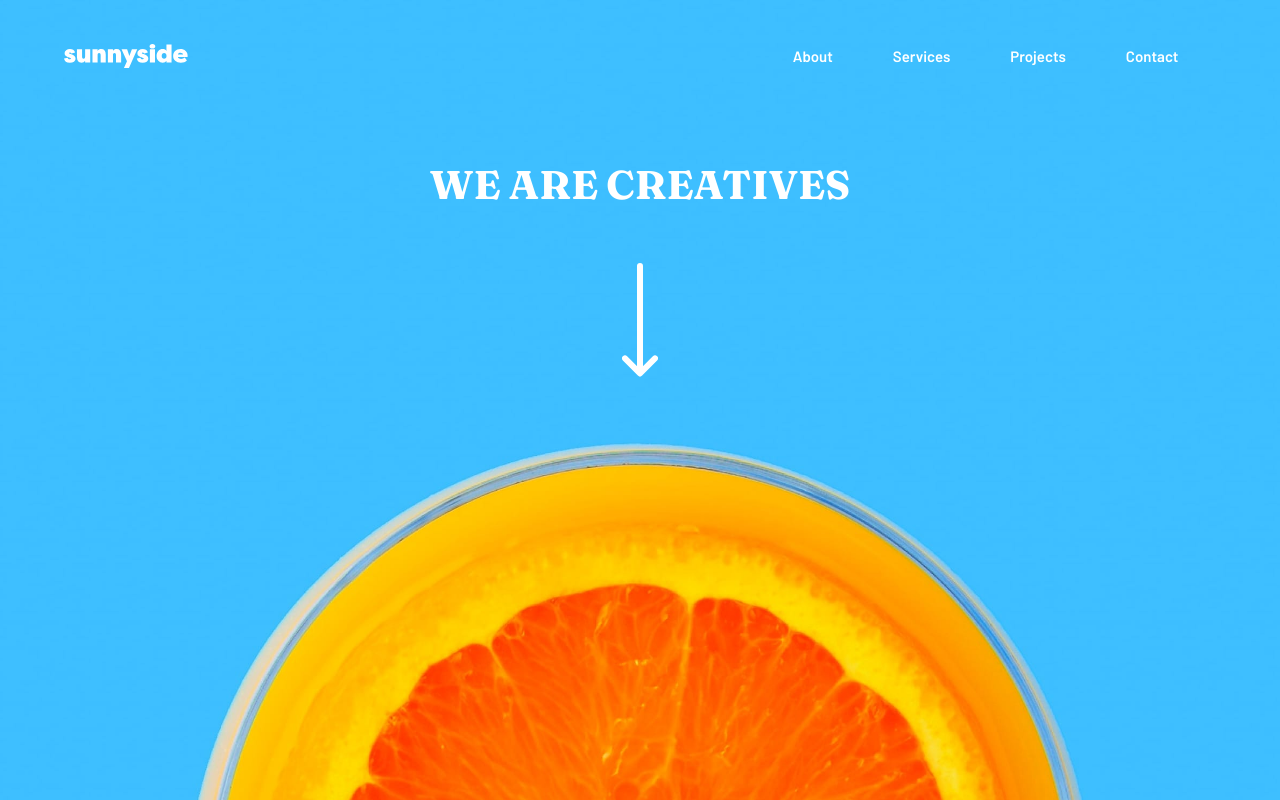
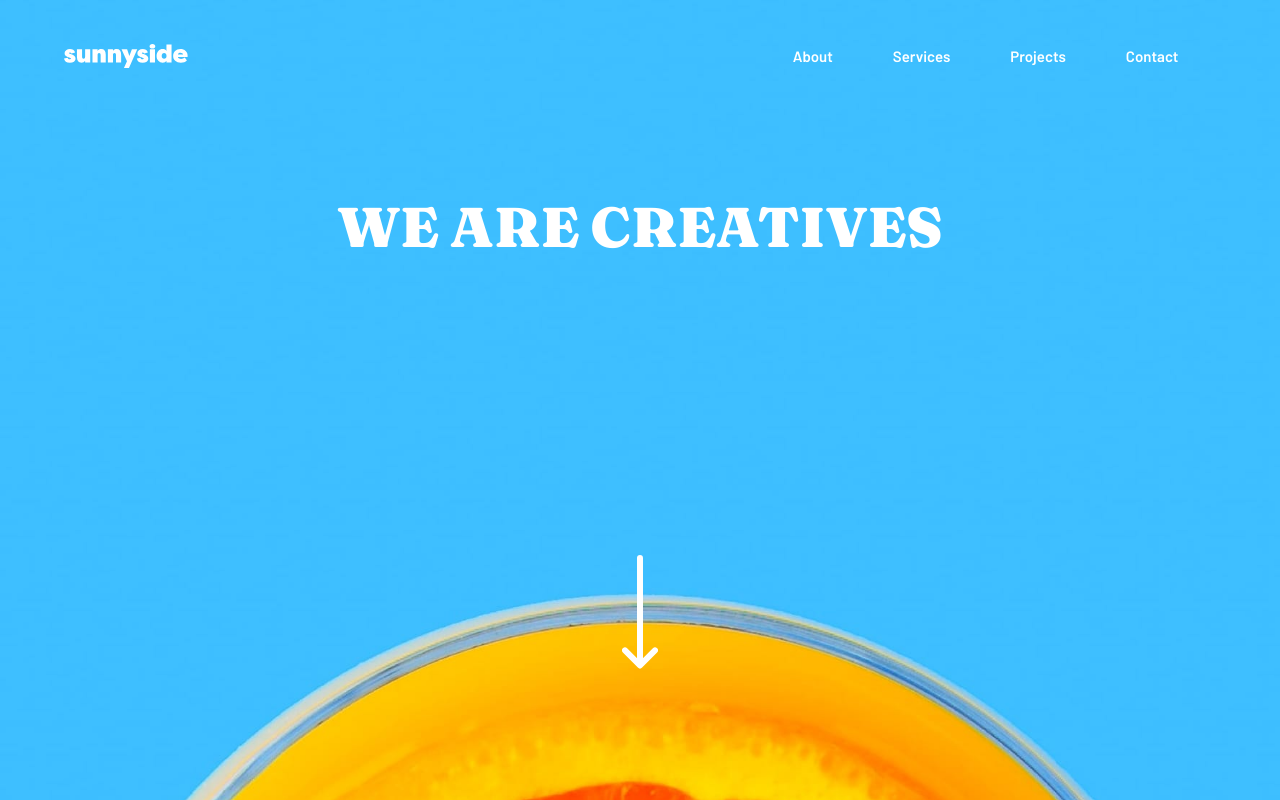
Before and after one commit to ltc870/sunnysideagencylandingpage, a React (Vite) app: page / in a window 1280 px wide. Shown: the top 800 px of the page. Built offline with nearby package versions, Linux system fonts and the light colour scheme.

Commit message:
added styling to both mobile and desktop view in Header.module.css

```diff
--- a/src/components/Header.module.css
+++ b/src/components/Header.module.css
@@ -1,6 +1,7 @@
 .header {
     background: url("../images/mobile/image-header.jpg") no-repeat;
     background-size: cover;
+    background-position: center;
     padding-bottom: 8em;
 }
 
@@ -10,6 +11,8 @@
     font-size: 2.5rem;
     color: #FFFFFF;
     text-transform: uppercase;
+    font-family: "Fraunces", sans-serif;
+    font-weight: 900;
 }
 
 /* LAYOUT */
@@ -28,4 +31,13 @@
         background-position: center;
         padding-bottom: 30em;
     }
+
+    .headerTitle {
+        font-size: 3.5rem;
+        margin-top: 2em;
+    }
+
+    .arrow {
+        margin-top: 16em;
+    }
 }
```
